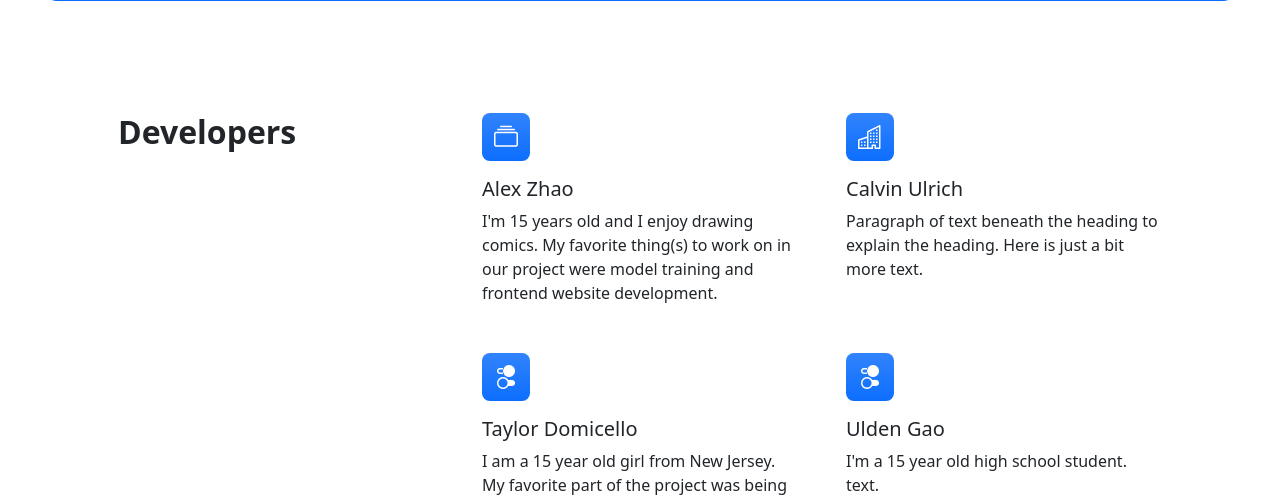
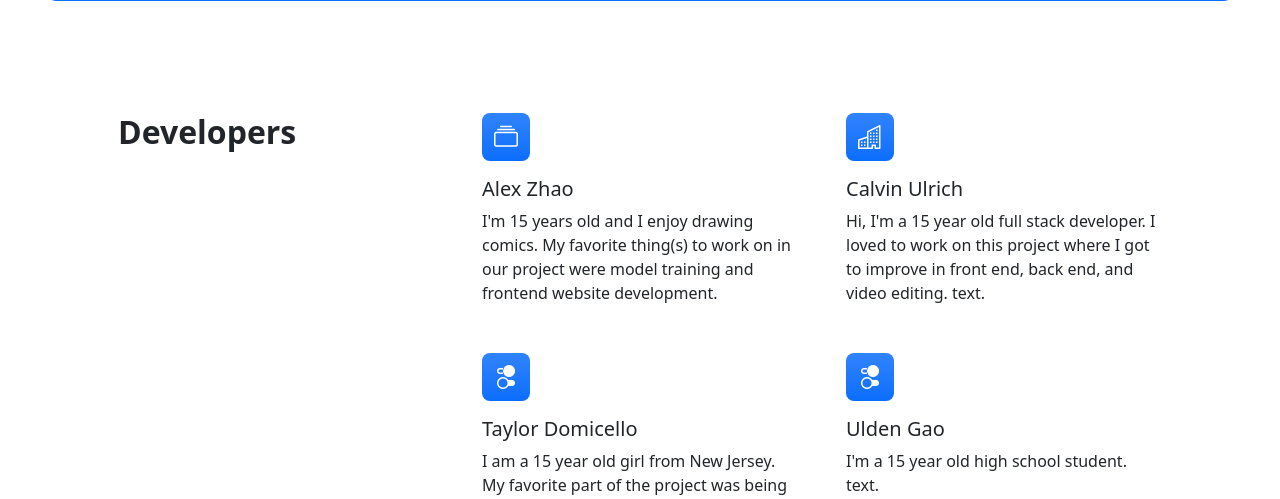
Before and after one commit to satwikapaul6/braille, a Flask app: page / in a window 1280 px wide. Shown: the part 933-1432 px from the top of the page. Run offline with Flask 2, Linux system fonts and the light colour scheme; some libraries are stand-ins or nearby versions.

Commit message:
Update index.html

```diff
--- a/templates/index.html
+++ b/templates/index.html
@@ -98,7 +98,7 @@
                 <div class="feature bg-primary bg-gradient text-white rounded-3 mb-3"><i class="bi bi-building"></i>
                 </div>
                 <h2 class="h5">Calvin Ulrich</h2>
-                <p class="mb-0">Paragraph of text beneath the heading to explain the heading. Here is just a bit more
+                <p class="mb-0">Hi, I'm a 15 year old full stack developer. I loved to work on this project where I got to improve in front end, back end, and video editing.
                   text.</p>
               </div>
               <div class="col mb-5 mb-md-0 h-100">
```
